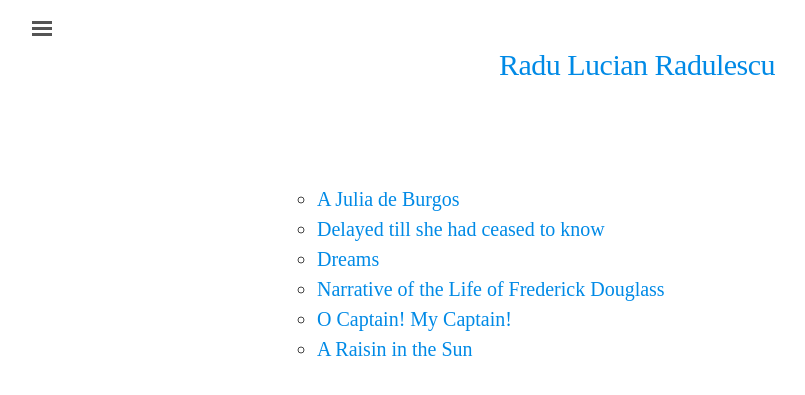
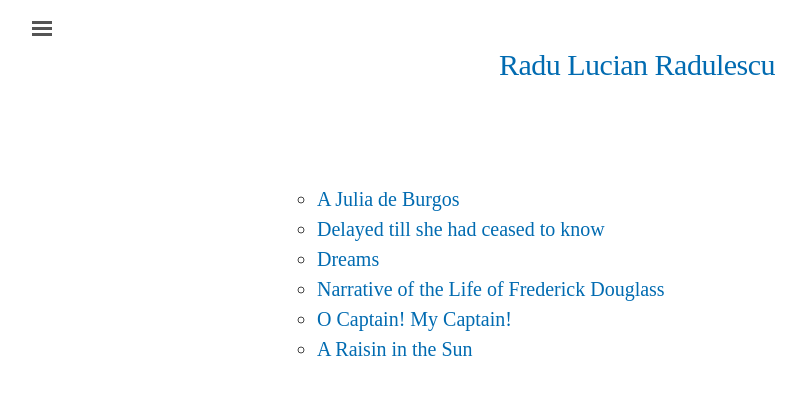
Before and after one commit to RaduLucianR/rlr-blog, a Jekyll site: the page built from index.html, in a window 1280 px wide. Shown: the top 395 px of the page, without its empty margins (3-808 px from the left). Built offline with Jekyll 4.4.1, drawn with Linux system fonts in a browser that asks for light colours.

Commit message:
small change

```diff
--- a/_sass/_ed.scss
+++ b/_sass/_ed.scss
@@ -742,7 +742,7 @@
 /* Cyan */
 .theme-base-cyan .sidebar,
 .theme-base-cyan .sidebar-toggle:active {
-  background-color: #008ae6;
+  background-color: #016bb1;
 }
 
 .theme-base-cyan .container a,
@@ -760,7 +760,7 @@
 .theme-base-blue .container a,
 .theme-base-blue .sidebar-toggle,
 .theme-base-blue .related-posts li a:hover {
-  color: #008ae6;
+  color: #016bb1;
 }
 
 /* Magenta */
```
